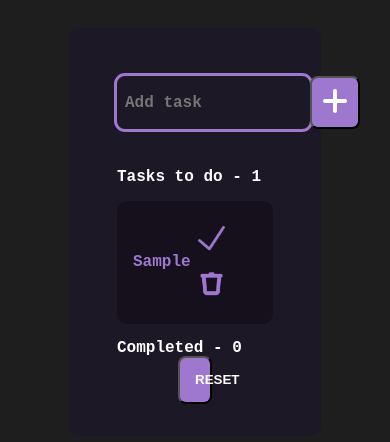
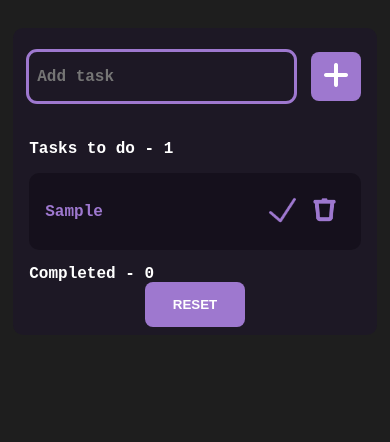
Before and after one commit to NtajiBenbor/Basic-Todo-App, a plain HTML site: page index.html in a window 390 px wide. Both pictures are taken after typing "Sample" into the empty fields and a click on the button 335 px from the left and 170 px from the top of the page. Shown: the part 68-510 px from the top of the page. Drawn offline with Linux system fonts and the light colour scheme.

Commit message:
worked on the responsiveness of the app on smaller display

```diff
--- a/app.js
+++ b/app.js
@@ -14,7 +14,9 @@ let numOfFinishedTask = 0;
 // event listener for form submission
 form.addEventListener('submit',(e)=>{
    e.preventDefault();
-   numOfTasks += 1;
+   if(userInput.value !== ""){
+    numOfTasks += 1;
+   }
    numOfTasksDisplay.textContent = numOfTasks;
    const formData = userInput.value;
 
@@ -25,6 +27,7 @@ form.addEventListener('submit',(e)=>{
     const taskItem = document.createElement("li");
    taskItem.classList.add("flex","li-style");
    const taskDiv = document.createElement('div');
+   taskDiv.style.flex = "1"
    const taskParagarph = document.createElement('p')
    taskParagarph.textContent = formData;
    taskDiv.append(taskParagarph);
@@ -50,8 +53,6 @@ form.addEventListener('submit',(e)=>{
 
 
    ctrlDiv.append(doneSpan,deleteSpan);
-
-
    taskItem.append(taskDiv,ctrlDiv);
    taskContainer.append(taskItem);
    userInput.value = ""
@@ -92,9 +93,13 @@ taskContainer.addEventListener('click',(e)=>{
   }
 })
 
+
+//event listeners for reseting the app
 resetButton.addEventListener('click',()=>{
   reset();
 })
+
+// function that resets all the input in the app to its default state
 
 function reset(){
   numOfTasks = 0;
--- a/style.css
+++ b/style.css
@@ -40,6 +40,7 @@ body {
     background-color: var(--page-color);
     color: var(--text-color);
     font-family: monospace;
+
 }
 ol, ul {
 	list-style: none;
@@ -75,7 +76,7 @@ table {
     cursor: pointer;
     padding: .2em;
     /* border: 2px solid red; */
-    z-index: 0;
+    /* z-index: 0; */
 }
 
 .input::placeholder {
@@ -106,18 +107,19 @@ table {
     font-weight: 800;
 }
 #container{
-    width: 40%;
-    max-width: 50%;
+    width: 85%;
     margin: 0 auto;
     background-color: var(--primary-color);
     border-radius: 10px;
-    padding: 2em 3em;
+    padding: .5em 1em;
     font-weight: 700;
     font-size: 1rem;
+    /* background-color: red; */
 }
 
 .Inner-container{
-    /* border: 1px solid red; */
+    /* border: 1px solid white; */
+    width: 100%;
 }
 
 #form_container{
@@ -126,12 +128,10 @@ table {
     justify-content: space-between;
     padding: 1em 0;
     margin-bottom: 1.5em;
-
+    width: 100%;
+    /* border: 2px solid yellow; */
 }
 
-span{
-    z-index: 1;
-}
 
 .input,button{
     padding: 8px;
@@ -141,7 +141,7 @@ span{
 
 
 input{
-    flex-basis: 85%;
+    width:75%;
     background-color: var(--primary-color);
     border: none;
     outline: 3px solid var(--secondary-color);
@@ -149,9 +149,9 @@ input{
 }
 
 button{
-     width: 50px;
+    width: 50px;
     background-color: var(--secondary-color);
-
+    border: none;
 }
 
 .task-heading,
@@ -168,6 +168,10 @@ finished-tasks{
   color: var(--secondary-color);
 }
 
+p{
+    text-align: justify;
+}
+
 .done{
     text-decoration: line-through;
     color: var(--done-task-color);
@@ -181,7 +185,7 @@ finished-tasks{
 
 .r-btn {
     padding: 1.1em;
-    width: 20%;
+    width: 30%;
     font-weight: 800;
     color:var(--text-color);
     display:none;
@@ -190,3 +194,34 @@ finished-tasks{
 .show{
  display: unset;
 }
+
+button:hover{
+
+    cursor: pointer;
+}
+
+button:active{
+    background-color: darkmagenta;
+}
+
+
+
+@media only screen and (min-width: 480px ) {
+
+    #container{
+        width: 550px;
+        max-width: 50%;
+
+    }
+
+
+    input{
+        flex-basis:85%;
+    }
+
+    .r-btn {
+
+        width: 20%;
+    }
+
+}
```
